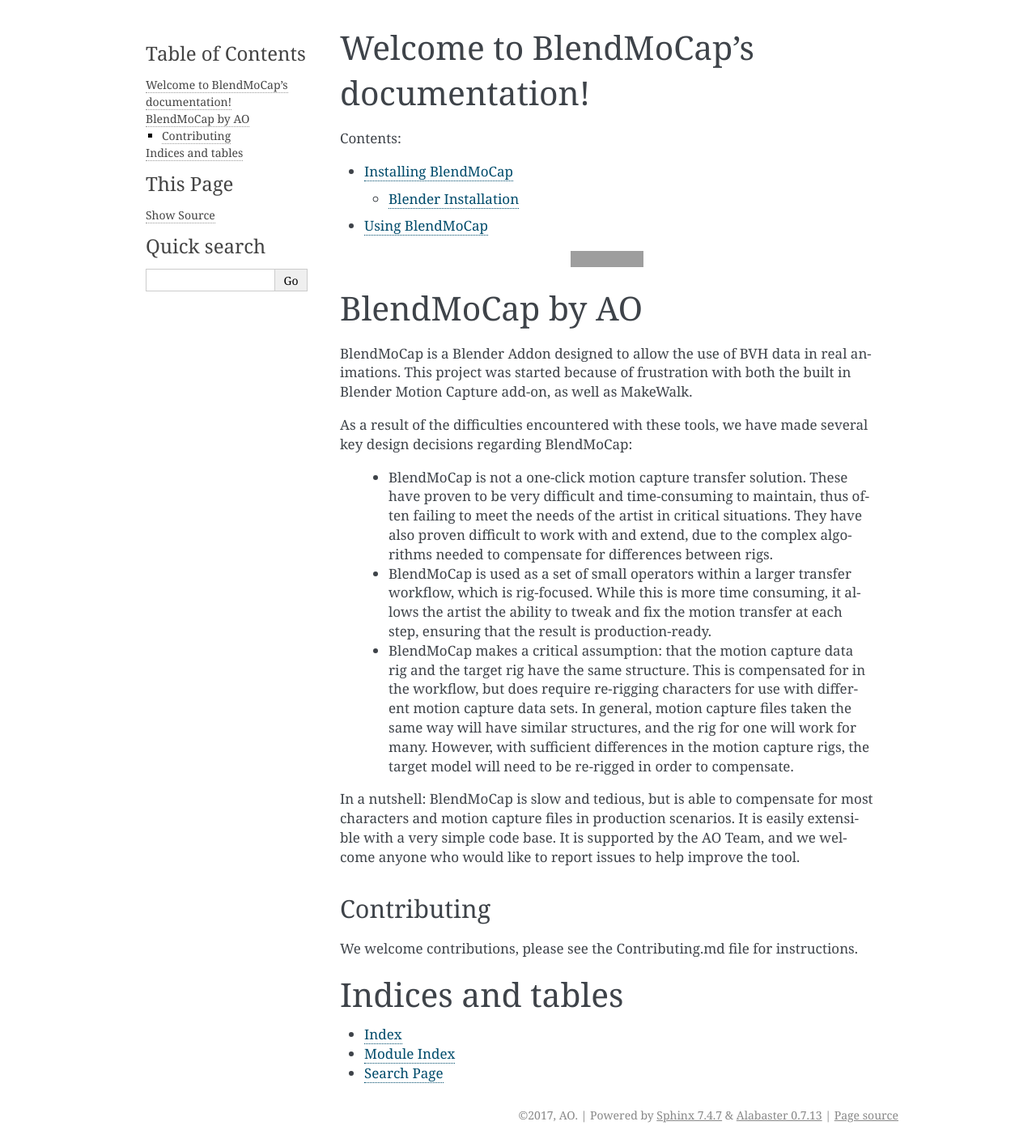
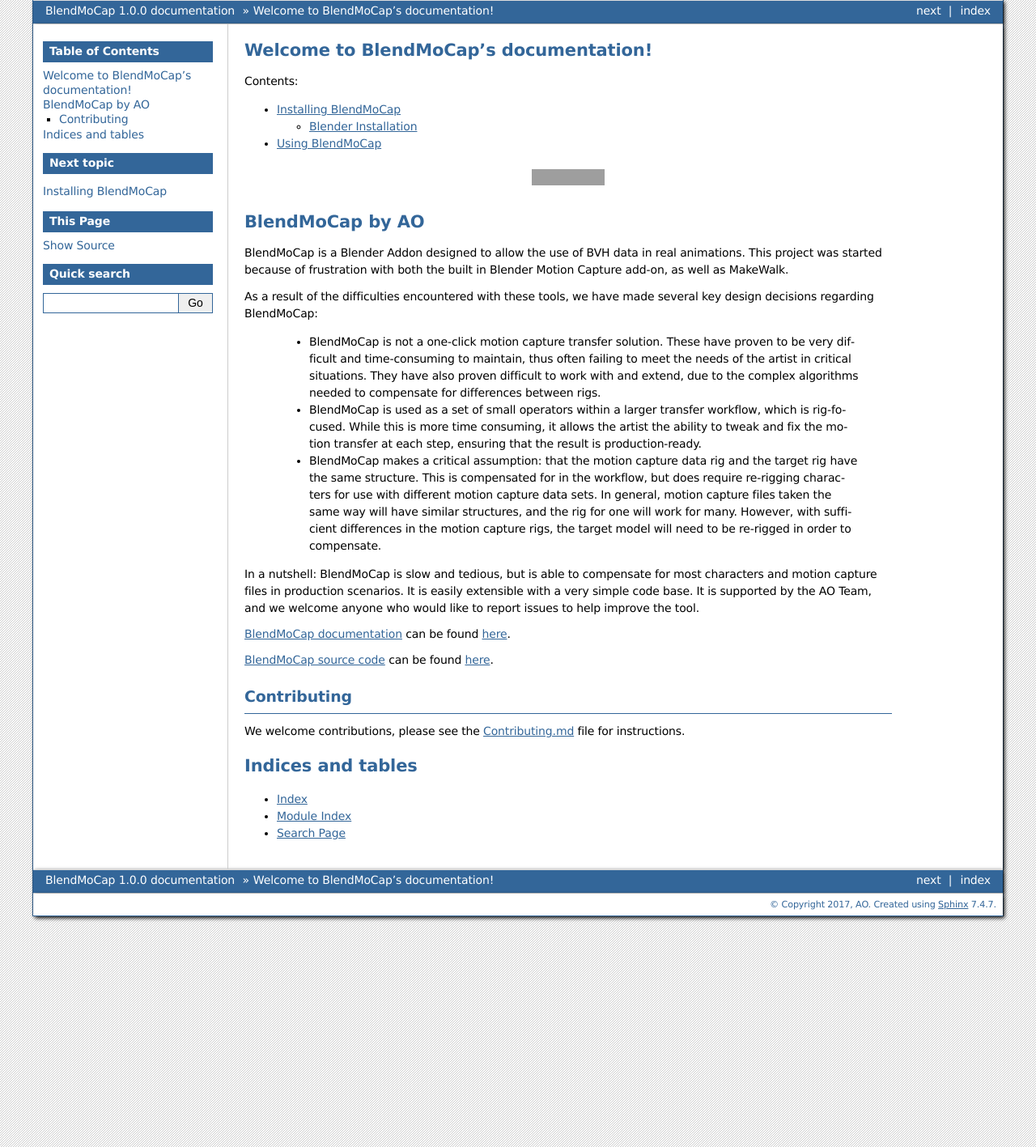
Before and after one commit to AO-StreetArt/BlendMoCap, a Sphinx documentation site: the page built from docs/index.rst, in a window 1280 px wide. Shown: the whole page at 81% size. Built offline with Sphinx 7.4.7, drawn with Linux system fonts in a browser that asks for light colours; grey boxes are pictures that could not be loaded.

Commit message:
Docs Update

```diff
--- a/README.rst
+++ b/README.rst
@@ -14,7 +14,11 @@
 
 In a nutshell: BlendMoCap is slow and tedious, but is able to compensate for most characters and motion capture files in production scenarios.  It is easily extensible with a very simple code base.  It is supported by the AO Team, and we welcome anyone who would like to report issues to help improve the tool.
 
+`BlendMoCap documentation <http://blendmocap.readthedocs.io/>`__ can be found `here <http://blendmocap.readthedocs.io/>`__.
+
+`BlendMoCap source code <https://github.com/AO-StreetArt/BlendMoCap>`__ can be found `here <https://github.com/AO-StreetArt/BlendMoCap>`__.
+
 Contributing
 ------------
 
-We welcome contributions, please see the Contributing.md file for instructions.
+We welcome contributions, please see the `Contributing.md <https://github.com/AO-StreetArt/BlendMoCap/blob/master/CONTRIBUTING.md>`__ file for instructions.
--- a/docs/conf.py
+++ b/docs/conf.py
@@ -82,7 +82,7 @@
 # The theme to use for HTML and HTML Help pages.  See the documentation for
 # a list of builtin themes.
 #
-html_theme = 'alabaster'
+html_theme = 'bizstyle'
 
 # Theme options are theme-specific and customize the look and feel of a theme
 # further.  For a list of options available for each theme, see the
```
